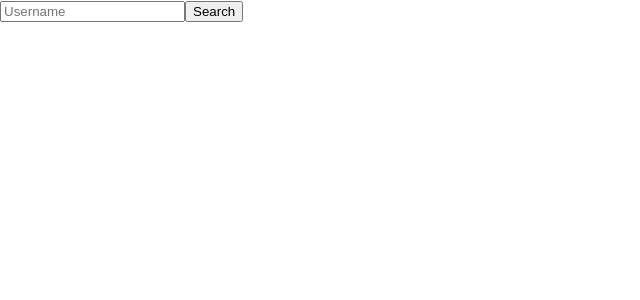
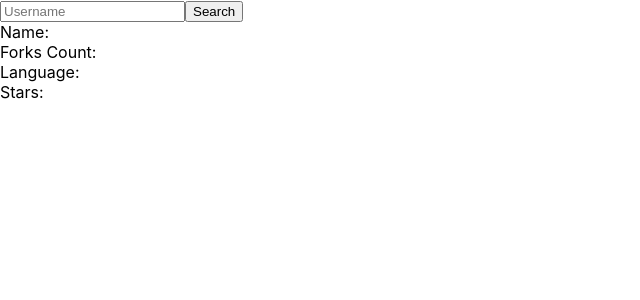
Before and after one commit to Nimmi-Giji/github-api-hacknight, a React (Create React App) app in the folder repo-details/: page / in a window 1280 px wide. Shown: the top 300 px of the page, without its empty margins (0-640 px from the left). Built offline with nearby package versions, Linux system fonts and the light colour scheme.

Commit message:
Changes to app

```diff
--- a/repo-details/src/App.css
+++ b/repo-details/src/App.css
@@ -36,3 +36,101 @@
     transform: rotate(360deg);
   }
 }
+
+//additions
+
+/* Global styles */
+body {
+  font-family: Arial, sans-serif;
+  background-color: #f5f5f5;
+  margin: 0;
+  padding: 0;
+}
+
+/* Form styles */
+.form {
+  display: flex;
+  flex-direction: column;
+  align-items: center;
+  margin-top: 50px;
+}
+
+.input {
+  padding: 10px;
+  width: 300px;
+  margin-bottom: 20px;
+  border: 1px solid #ccc;
+  border-radius: 5px;
+}
+
+.button {
+  padding: 10px 20px;
+  border: none;
+  background-color: #007bff;
+  color: white;
+  border-radius: 5px;
+  cursor: pointer;
+  font-size: 16px;
+}
+
+.button:hover {
+  background-color: #0056b3;
+}
+
+/* Loader style */
+.loader {
+  font-size: 24px;
+  text-align: center;
+  margin-top: 20px;
+}
+
+/* Repos list styles */
+.results-container {
+  display: flex;
+  flex-direction: column;
+  align-items: center;
+  margin-top: 20px;
+}
+
+.row {
+  background-color: white;
+  border-radius: 5px;
+  box-shadow: 0 2px 4px rgba(0, 0, 0, 0.1);
+  padding: 20px;
+  margin-bottom: 20px;
+  width: 90%;
+  max-width: 600px;
+}
+
+.repo-name {
+  font-size: 20px;
+  color: #333;
+}
+
+/* RepoDetails styles */
+.repo-details-container {
+  display: flex;
+  flex-direction: column;
+  margin-top: 20px;
+  padding: 20px;
+  background-color: white;
+  border-radius: 5px;
+  box-shadow: 0 2px 4px rgba(0, 0, 0, 0.1);
+  width: 90%;
+  max-width: 600px;
+}
+
+.details-row {
+  display: flex;
+  justify-content: space-between;
+  margin-bottom: 10px;
+}
+
+.label {
+  font-weight: bold;
+  color: #555;
+}
+
+.value {
+  color: #333;
+}
--- a/repo-details/src/App.js
+++ b/repo-details/src/App.js
@@ -1,4 +1,5 @@
 import { useState } from "react";
+import RepoDetails  from "./repo_details";
 import axios from 'axios';
 
 function App() {
@@ -6,6 +7,8 @@ function App() {
   const [username, setUsername] = useState("");
   const [loading, setLoading] = useState(false);
   const [repos, setRepos] = useState([]);
+  const [details, setDetails] = useState({});
+  const [detailsLoading, setDetailsLoading] = useState(false);
 
   function handleSubmit(e){
     e.preventDefault();
@@ -25,14 +28,23 @@ function App() {
 
   function renderRepos(repo){
     return (
-      <div className="row" key={repo.id}>
+      <div className="row" onClick={() => getDetails(repo.name)} key={repo.id}>
         <h2 className="repo-name">
           {repo.name}
         </h2>
       </div>
     )
   }
-
+  function getDetails(repoName) {
+    setDetailsLoading(true);
+    axios({
+      method: "get",
+      urls: 'https://api.github.com/repos/${username}/${repoName}',
+    }).then(res=> {
+      setDetailsLoading(false);
+      setDetails(res.data);
+    });
+  }
   return (
     <div>
 
@@ -56,6 +68,9 @@ function App() {
         {/* empty array is initialised in useState so the map() function works */}
 
       </div>
+      <div>
+        <RepoDetails details={details} loading={detailsLoading} />
+      </div>
     </div>
   )
 }
--- a/repo-details/src/repo_details.js
+++ b/repo-details/src/repo_details.js
@@ -1,4 +1,4 @@
-function RepoDetails({ details, loading }) {
+export default function RepoDetails({ details, loading }) {
     if(loading) {
         return (
             <h1 className="loader">Loading...</h1>
```
